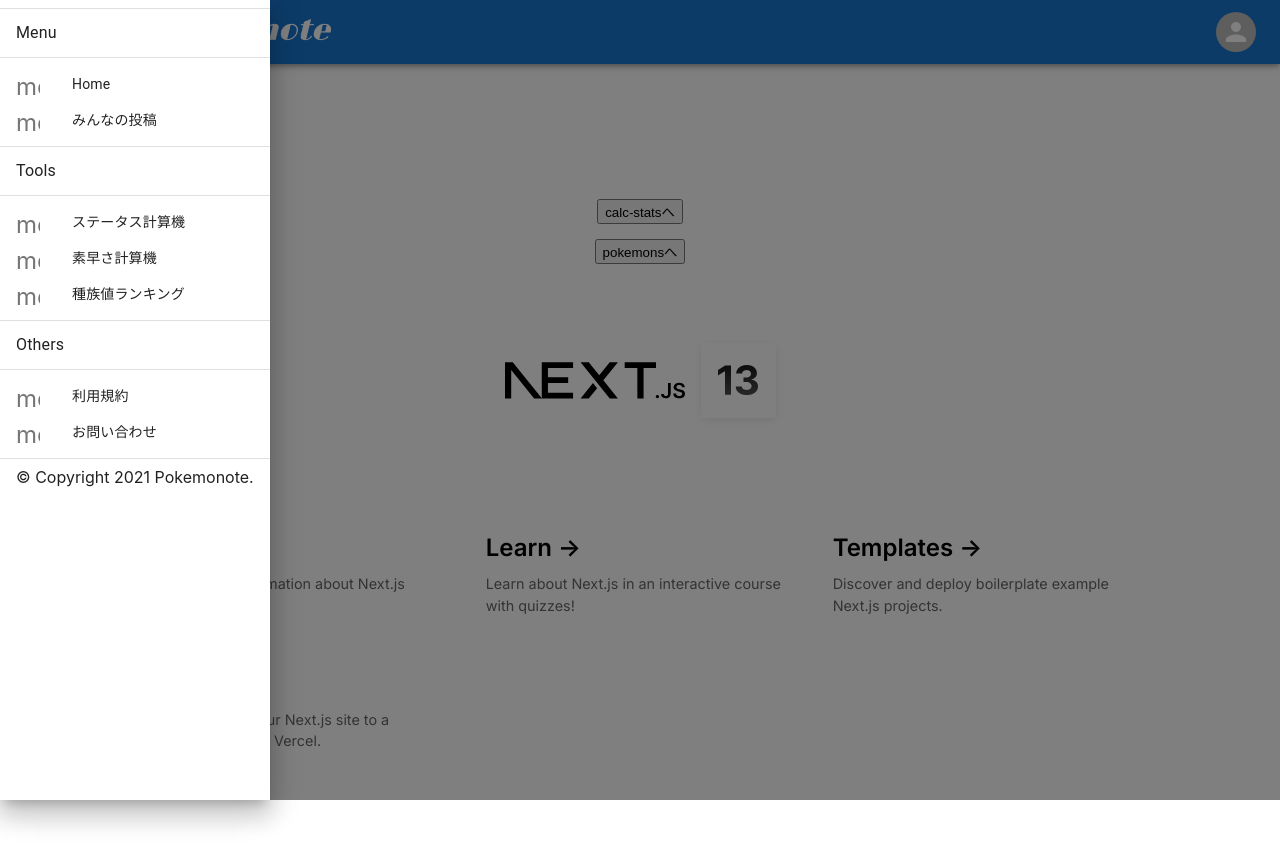
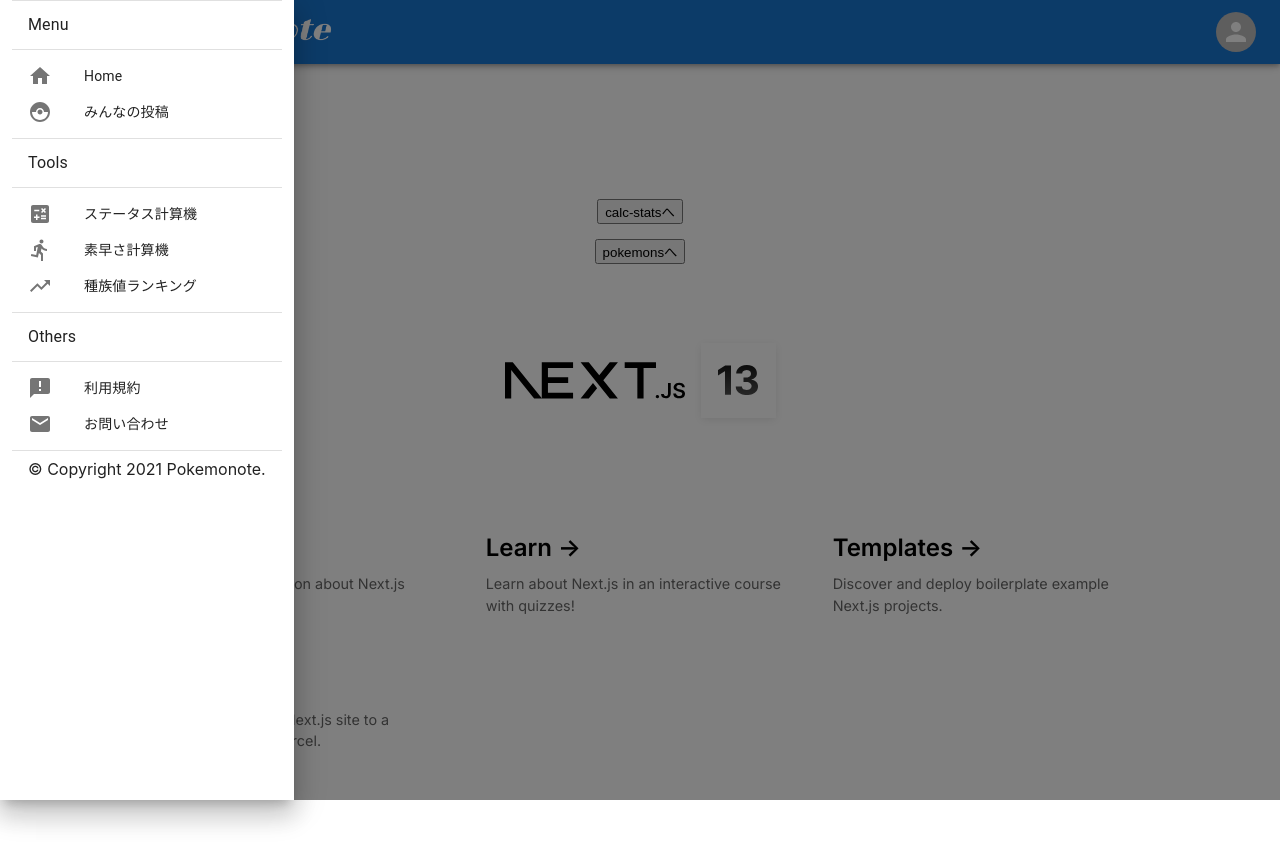
Before and after one commit to lefmarna/pokemonote-web-next, a Next.js app: page / in a window 1280 px wide. Both pictures are taken after a click on the button "menu". Built offline with nearby package versions, Linux system fonts and the light colour scheme; no server answers.

Commit message:
feat: サイドバーのアイコンを実装

```diff
--- a/src/components/organisms/Sidebar.tsx
+++ b/src/components/organisms/Sidebar.tsx
@@ -1,5 +1,18 @@
 import { authUserState } from '@/store'
 import {
+  Announcement,
+  Calculate,
+  DirectionsRun,
+  Email,
+  Favorite,
+  Person,
+  Settings,
+  TrendingUp,
+} from '@mui/icons-material'
+import CatchingPokemonIcon from '@mui/icons-material/CatchingPokemon'
+import HomeIcon from '@mui/icons-material/Home'
+import {
+  Box,
   Divider,
   Drawer,
   Icon,
@@ -9,8 +22,8 @@ import {
   ListItemIcon,
   ListItemText,
 } from '@mui/material'
-import { useState } from 'react'
-import { useRecoilState } from 'recoil'
+import Link from 'next/link'
+import { useRecoilValue } from 'recoil'
 
 type Props = {
   drawer: boolean
@@ -20,63 +33,74 @@ type Props = {
 export const Sidebar = (props: Props) => {
   const { drawer, onCloseDrawer } = props
 
-  const [authUser, setAuthUser] = useRecoilState(authUserState)
+  const authUser = useRecoilValue(authUserState)
 
   const siteMenuLists = [
     {
+      id: 1,
       name: 'Home',
-      icon: 'mdi-home',
+      icon: <HomeIcon />,
       link: '/',
     },
     {
+      id: 2,
       name: 'みんなの投稿',
-      icon: 'mdi-pokemon-go',
+      icon: <CatchingPokemonIcon />,
       link: '/pokemons',
     },
   ]
 
   const tools = [
     {
+      id: 1,
       name: 'ステータス計算機',
-      icon: 'mdi-calculator',
+      icon: <Calculate />,
       link: '/calc-stats',
     },
     {
+      id: 2,
       name: '素早さ計算機',
-      icon: 'mdi-run-fast',
+      icon: <DirectionsRun />,
       link: '/calc-speed',
     },
     {
+      id: 3,
       name: '種族値ランキング',
-      icon: 'mdi-finance',
+      icon: <TrendingUp />,
       link: '/base-stats-ranking',
     },
-  ]
+  ] as const
 
   const otherMenuLists = [
     // {
+    //   id: 1,
     //   name: 'チップを贈る',
-    //   icon: 'mdi-heart',
+    //   icon: <Favorite />,
     //   link: '/give-tip',
     //   requireAuth: true,
     // },
     {
+      id: 2,
       name: '利用規約',
-      icon: 'mdi-comment-alert',
+      icon: <Announcement />,
       link: '/privacy-policy',
+      requireAuth: false,
     },
     {
+      id: 3,
       name: 'お問い合わせ',
-      icon: 'mdi-email',
+      icon: <Email />,
       link: '/lefmarna-otoiawase',
+      requireAuth: false,
     },
     {
+      id: 4,
       name: '設定',
-      icon: 'mdi-cog',
+      icon: <Settings />,
       link: '/settings',
       requireAuth: true,
     },
-  ]
+  ] as const
 
   const otherMenuListsFiltered = () => {
     if (authUser) {
@@ -88,30 +112,32 @@ export const Sidebar = (props: Props) => {
 
   return (
     <Drawer anchor="left" open={drawer} onClose={onCloseDrawer}>
-      <List>
+      <Box sx={{ px: 1.5 }}>
         <Divider />
         <ListItem>
           <ListItemText primary="Menu" />
         </ListItem>
+
         <Divider />
         <List dense>
           {siteMenuLists.map((siteMenuList) => (
-            <ListItemButton key={siteMenuList.name} component="a" href={siteMenuList.link}>
+            <Link href={siteMenuList.link} key={siteMenuList.id}>
+              <ListItemButton key={siteMenuList.name}>
                 <ListItemIcon>
                   <Icon>{siteMenuList.icon}</Icon>
                 </ListItemIcon>
                 <ListItemText primary={siteMenuList.name} />
               </ListItemButton>
+            </Link>
           ))}
           {/* ログイン時のみマイページを表示する */}
           {authUser && (
             <ListItemButton
-              key="mypage"
-              component="a"
+
             // href={`/users/${$store.getters.authUser.username}`}
             >
               <ListItemIcon>
-                <Icon>mdi-account</Icon>
+                <Person />
               </ListItemIcon>
               <ListItemText primary="マイページ" />
             </ListItemButton>
@@ -124,12 +150,14 @@ export const Sidebar = (props: Props) => {
         <Divider />
         <List dense>
           {tools.map((tool) => (
-            <ListItemButton key={tool.name} component="a" href={tool.link}>
+            <Link href={tool.link} key={tool.id}>
+              <ListItemButton key={tool.name}>
                 <ListItemIcon>
                   <Icon>{tool.icon}</Icon>
                 </ListItemIcon>
                 <ListItemText primary={tool.name} />
               </ListItemButton>
+            </Link>
           ))}
         </List>
         <Divider />
@@ -139,17 +167,19 @@ export const Sidebar = (props: Props) => {
         <Divider />
         <List dense>
           {otherMenuListsFiltered().map((otherMenuList) => (
-            <ListItemButton key={otherMenuList.name} component="a" href={otherMenuList.link}>
+            <Link href={otherMenuList.link} key={otherMenuList.id}>
+              <ListItemButton key={otherMenuList.name}>
                 <ListItemIcon>
                   <Icon>{otherMenuList.icon}</Icon>
                 </ListItemIcon>
                 <ListItemText primary={otherMenuList.name} />
               </ListItemButton>
+            </Link>
           ))}
         </List>
         <Divider />
         <ListItem> © Copyright 2021 Pokemonote. </ListItem>
-      </List>
+      </Box>
     </Drawer>
   )
 }
```
Lines whose indentation alone changed are shown as unchanged.
